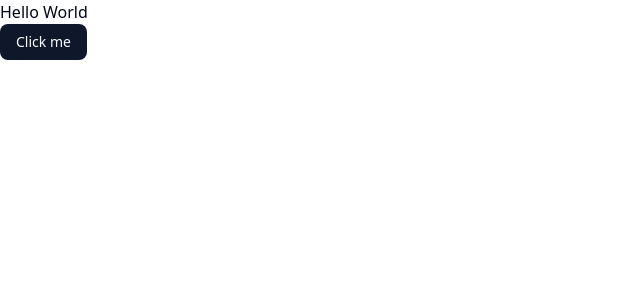
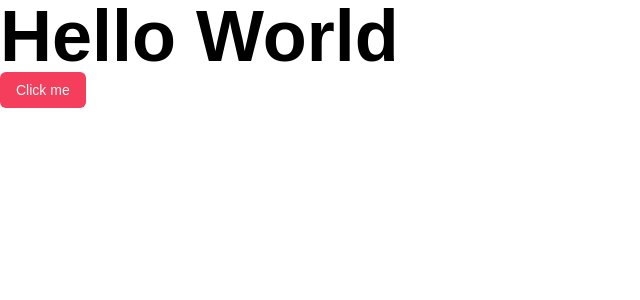
Before and after one commit to Epiq122/epiqsummary, a Next.js app: page / in a window 1280 px wide. Shown: the top 300 px of the page, without its empty margins (0-640 px from the left). Built offline with nearby package versions, Linux system fonts and the light colour scheme.

Commit message:
updated some styles

```diff
--- a/app/globals.css
+++ b/app/globals.css
@@ -1,122 +1,181 @@
 @import 'tailwindcss';
-@import 'tw-animate-css';
+
+@plugin 'tailwindcss-animate';
 
 @custom-variant dark (&:is(.dark *));
 
-@theme inline {
-  --color-background: var(--background);
-  --color-foreground: var(--foreground);
-  --font-sans: var(--font-geist-sans);
-  --font-mono: var(--font-geist-mono);
-  --color-sidebar-ring: var(--sidebar-ring);
-  --color-sidebar-border: var(--sidebar-border);
-  --color-sidebar-accent-foreground: var(--sidebar-accent-foreground);
-  --color-sidebar-accent: var(--sidebar-accent);
-  --color-sidebar-primary-foreground: var(--sidebar-primary-foreground);
-  --color-sidebar-primary: var(--sidebar-primary);
-  --color-sidebar-foreground: var(--sidebar-foreground);
-  --color-sidebar: var(--sidebar);
-  --color-chart-5: var(--chart-5);
-  --color-chart-4: var(--chart-4);
-  --color-chart-3: var(--chart-3);
-  --color-chart-2: var(--chart-2);
-  --color-chart-1: var(--chart-1);
-  --color-ring: var(--ring);
-  --color-input: var(--input);
-  --color-border: var(--border);
-  --color-destructive: var(--destructive);
-  --color-accent-foreground: var(--accent-foreground);
-  --color-accent: var(--accent);
-  --color-muted-foreground: var(--muted-foreground);
-  --color-muted: var(--muted);
-  --color-secondary-foreground: var(--secondary-foreground);
-  --color-secondary: var(--secondary);
-  --color-primary-foreground: var(--primary-foreground);
-  --color-primary: var(--primary);
-  --color-popover-foreground: var(--popover-foreground);
-  --color-popover: var(--popover);
-  --color-card-foreground: var(--card-foreground);
-  --color-card: var(--card);
+@theme {
+  --font-sans: var(--font-sans), ui-sans-serif, system-ui, sans-serif,
+    'Apple Color Emoji', 'Segoe UI Emoji', 'Segoe UI Symbol', 'Noto Color Emoji';
+
+  --color-background: hsl(var(--background));
+  --color-foreground: hsl(var(--foreground));
+
+  --color-card: hsl(var(--card));
+  --color-card-foreground: hsl(var(--card-foreground));
+
+  --color-popover: hsl(var(--popover));
+  --color-popover-foreground: hsl(var(--popover-foreground));
+
+  --color-primary: hsl(var(--primary));
+  --color-primary-foreground: hsl(var(--primary-foreground));
+
+  --color-secondary: hsl(var(--secondary));
+  --color-secondary-foreground: hsl(var(--secondary-foreground));
+
+  --color-muted: hsl(var(--muted));
+  --color-muted-foreground: hsl(var(--muted-foreground));
+
+  --color-accent: hsl(var(--accent));
+  --color-accent-foreground: hsl(var(--accent-foreground));
+
+  --color-destructive: hsl(var(--destructive));
+  --color-destructive-foreground: hsl(var(--destructive-foreground));
+
+  --color-border: hsl(var(--border));
+  --color-input: hsl(var(--input));
+  --color-ring: hsl(var(--ring));
+
+  --color-chart-1: hsl(var(--chart-1));
+  --color-chart-2: hsl(var(--chart-2));
+  --color-chart-3: hsl(var(--chart-3));
+  --color-chart-4: hsl(var(--chart-4));
+  --color-chart-5: hsl(var(--chart-5));
+
+  --radius-lg: var(--radius);
+  --radius-md: calc(var(--radius) - 2px);
   --radius-sm: calc(var(--radius) - 4px);
-  --radius-md: calc(var(--radius) - 2px);
-  --radius-lg: var(--radius);
-  --radius-xl: calc(var(--radius) + 4px);
 }
 
-:root {
-  --radius: 0.625rem;
-  --background: oklch(1 0 0);
-  --foreground: oklch(0.129 0.042 264.695);
-  --card: oklch(1 0 0);
-  --card-foreground: oklch(0.129 0.042 264.695);
-  --popover: oklch(1 0 0);
-  --popover-foreground: oklch(0.129 0.042 264.695);
-  --primary: oklch(0.208 0.042 265.755);
-  --primary-foreground: oklch(0.984 0.003 247.858);
-  --secondary: oklch(0.968 0.007 247.896);
-  --secondary-foreground: oklch(0.208 0.042 265.755);
-  --muted: oklch(0.968 0.007 247.896);
-  --muted-foreground: oklch(0.554 0.046 257.417);
-  --accent: oklch(0.968 0.007 247.896);
-  --accent-foreground: oklch(0.208 0.042 265.755);
-  --destructive: oklch(0.577 0.245 27.325);
-  --border: oklch(0.929 0.013 255.508);
-  --input: oklch(0.929 0.013 255.508);
-  --ring: oklch(0.704 0.04 256.788);
-  --chart-1: oklch(0.646 0.222 41.116);
-  --chart-2: oklch(0.6 0.118 184.704);
-  --chart-3: oklch(0.398 0.07 227.392);
-  --chart-4: oklch(0.828 0.189 84.429);
-  --chart-5: oklch(0.769 0.188 70.08);
-  --sidebar: oklch(0.984 0.003 247.858);
-  --sidebar-foreground: oklch(0.129 0.042 264.695);
-  --sidebar-primary: oklch(0.208 0.042 265.755);
-  --sidebar-primary-foreground: oklch(0.984 0.003 247.858);
-  --sidebar-accent: oklch(0.968 0.007 247.896);
-  --sidebar-accent-foreground: oklch(0.208 0.042 265.755);
-  --sidebar-border: oklch(0.929 0.013 255.508);
-  --sidebar-ring: oklch(0.704 0.04 256.788);
+/*
+  The default border color has changed to `currentColor` in Tailwind CSS v4,
+  so we've added these compatibility styles to make sure everything still
+  looks the same as it did with Tailwind CSS v3.
+
+  If we ever want to remove these styles, we need to add an explicit border
+  color utility to any element that depends on these defaults.
+*/
+@layer base {
+  *,
+  ::after,
+  ::before,
+  ::backdrop,
+  ::file-selector-button {
+    border-color: var(--color-gray-200, currentColor);
+  }
 }
 
-.dark {
-  --background: oklch(0.129 0.042 264.695);
-  --foreground: oklch(0.984 0.003 247.858);
-  --card: oklch(0.208 0.042 265.755);
-  --card-foreground: oklch(0.984 0.003 247.858);
-  --popover: oklch(0.208 0.042 265.755);
-  --popover-foreground: oklch(0.984 0.003 247.858);
-  --primary: oklch(0.929 0.013 255.508);
-  --primary-foreground: oklch(0.208 0.042 265.755);
-  --secondary: oklch(0.279 0.041 260.031);
-  --secondary-foreground: oklch(0.984 0.003 247.858);
-  --muted: oklch(0.279 0.041 260.031);
-  --muted-foreground: oklch(0.704 0.04 256.788);
-  --accent: oklch(0.279 0.041 260.031);
-  --accent-foreground: oklch(0.984 0.003 247.858);
-  --destructive: oklch(0.704 0.191 22.216);
-  --border: oklch(1 0 0 / 10%);
-  --input: oklch(1 0 0 / 15%);
-  --ring: oklch(0.551 0.027 264.364);
-  --chart-1: oklch(0.488 0.243 264.376);
-  --chart-2: oklch(0.696 0.17 162.48);
-  --chart-3: oklch(0.769 0.188 70.08);
-  --chart-4: oklch(0.627 0.265 303.9);
-  --chart-5: oklch(0.645 0.246 16.439);
-  --sidebar: oklch(0.208 0.042 265.755);
-  --sidebar-foreground: oklch(0.984 0.003 247.858);
-  --sidebar-primary: oklch(0.488 0.243 264.376);
-  --sidebar-primary-foreground: oklch(0.984 0.003 247.858);
-  --sidebar-accent: oklch(0.279 0.041 260.031);
-  --sidebar-accent-foreground: oklch(0.984 0.003 247.858);
-  --sidebar-border: oklch(1 0 0 / 10%);
-  --sidebar-ring: oklch(0.551 0.027 264.364);
+@layer utilities {
+  body {
+    font-family: Arial, Helvetica, sans-serif;
+  }
+}
+
+@layer base {
+  :root {
+    --background: 0 0% 100%;
+    --foreground: 222.2 84% 4.9%;
+    --card: 0 0% 100%;
+    --card-foreground: 222.2 84% 4.9%;
+    --popover: 0 0% 100%;
+    --popover-foreground: 222.2 84% 4.9%;
+    --primary: 350 89% 60%;
+    --primary-foreground: 210 40% 98%;
+    --secondary: 350 33% 96%;
+    --secondary-foreground: 350 89% 60%;
+    --muted: 350 33% 96%;
+    --muted-foreground: 215 25% 27%;
+    --accent: 350 33% 18%;
+    --accent-foreground: 350 89% 60%;
+    --destructive: 350 89% 50%;
+    --destructive-foreground: 210 40% 98%;
+    --border: 350 33% 90%;
+    --input: 350 33% 90%;
+    --ring: 350 89% 60%;
+    --radius: 0.5rem;
+    --chart-1: 12 76% 61%;
+    --chart-2: 173 58% 39%;
+    --chart-3: 197 37% 24%;
+    --chart-4: 43 74% 66%;
+    --chart-5: 27 87% 67%;
+  }
+
+  .dark {
+    --background: 222.2 84% 4.9%;
+    --foreground: 210 40% 98%;
+    --card: 222.2 84% 4.9%;
+    --card-foreground: 210 40% 98%;
+    --popover: 222.2 84% 4.9%;
+    --popover-foreground: 210 40% 98%;
+    --primary: 350 89% 60%;
+    --primary-foreground: 210 40% 98%;
+    --secondary: 350 33% 17.5%;
+    --secondary-foreground: 210 40% 98%;
+    --muted: 350 33% 17.5%;
+    --muted-foreground: 215 20.2% 65.1%;
+    --accent: 350 33% 25%;
+    --accent-foreground: 210 40% 98%;
+    --destructive: 350 89% 40%;
+    --destructive-foreground: 210 40% 98%;
+    --border: 350 33% 17.5%;
+    --input: 350 33% 17.5%;
+    --ring: 350 89% 60%;
+    --chart-1: 220 70% 50%;
+    --chart-2: 160 60% 45%;
+    --chart-3: 30 80% 55%;
+    --chart-4: 280 65% 60%;
+    --chart-5: 340 75% 55%;
+  }
 }
 
 @layer base {
   * {
-    @apply border-border outline-ring/50;
+    @apply border-border;
   }
-  body {
-    @apply bg-background text-foreground;
+  h1 {
+    @apply text-4xl md:text-6xl xl:text-7xl font-bold;
+  }
+
+  h2 {
+    @apply text-xl lg:text-3xl font-medium;
+  }
+
+  h3 {
+    @apply text-2xl lg:text-4xl font-medium;
+  }
+
+  a {
+    @apply hover:cursor-pointer;
+  }
+
+  button {
+    @apply hover:cursor-pointer bg-rose-600 hover:bg-rose-700;
+  }
+
+  @keyframes gradient-x {
+    0%,
+    100% {
+      background-size: 200% 100%;
+      background-position: left center;
+    }
+    50% {
+      background-size: 200% 100%;
+      background-position: right center;
+    }
+  }
+
+  .animate-gradient-x {
+    animation: gradient-x 3s ease infinite;
   }
 }
+
+@utility container {
+  margin-inline: auto;
+  padding-inline: 2rem;
+  @media (width >= --theme(--breakpoint-sm)) {
+    max-width: none;
+  }
+  @media (width >= 1400px) {
+    max-width: 1400px;
+  }
+}
--- a/package.json
+++ b/package.json
@@ -17,6 +17,7 @@
     "react": "^19.0.0",
     "react-dom": "^19.0.0",
     "tailwind-merge": "^3.0.2",
+    "tailwindcss-animate": "^1.0.7",
     "tw-animate-css": "^1.2.4"
   },
   "devDependencies": {
```
Also changed, not shown: 1 other file (tests, documents, lock files or other folders).
